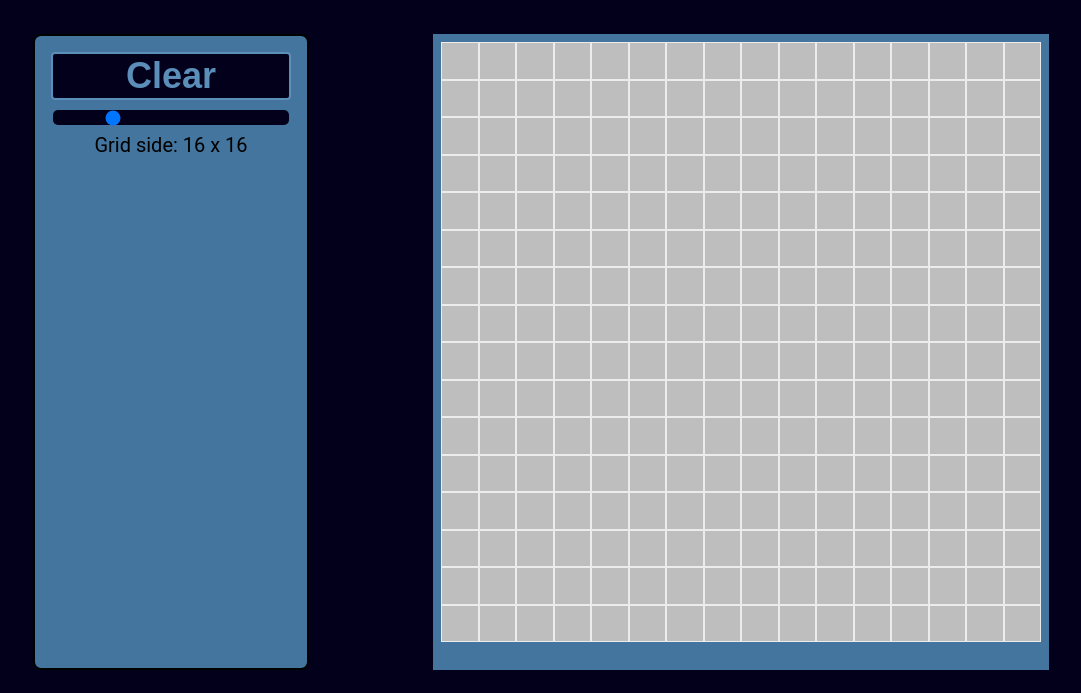
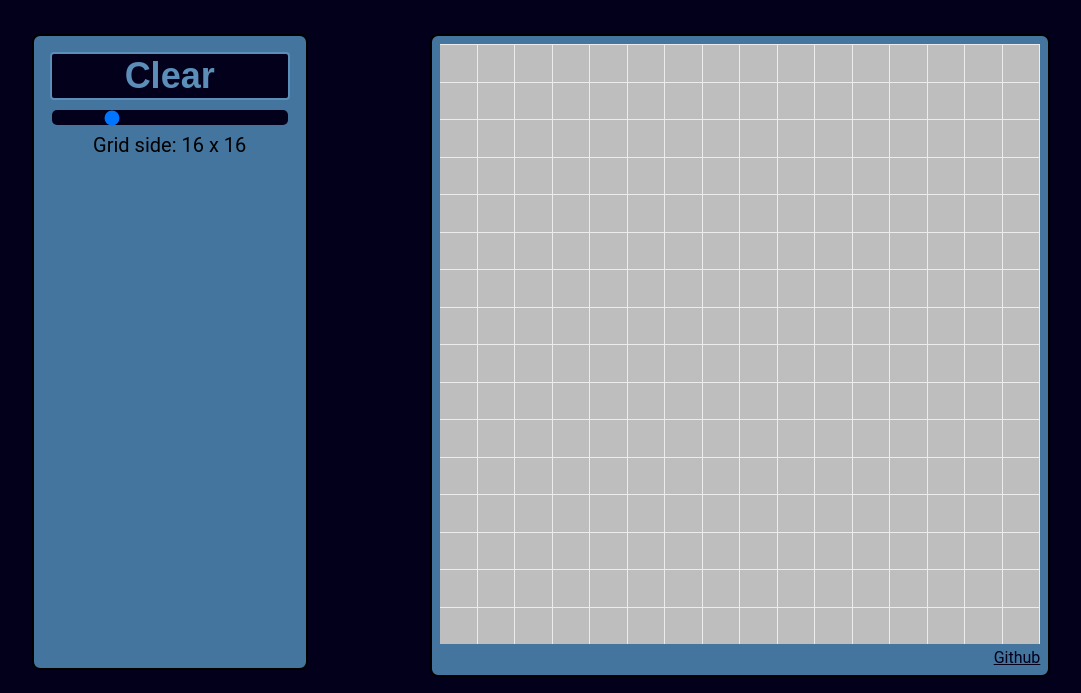
Before and after one commit to hquanvo/etch-a-sketch, a plain HTML site: page index.html in a window 1280 px wide. Shown: the part 107-800 px from the top of the page, without its empty margins (99-1180 px from the left). Drawn offline with Linux system fonts and the light colour scheme.

Commit message:
Add additional styling, link to github

```diff
--- a/etch-a-sketch.js
+++ b/etch-a-sketch.js
@@ -25,7 +25,8 @@ function createGrid(size) {
         gridElement.classList.add("grid-element");
         gridElement.style.width = (canvasLength / size) + 'px';
         gridElement.style.height = 'auto';
-        gridElement.style.border = 'solid 1px #ececec';
+        gridElement.style.borderTop = 'solid 1px #ececec';
+        gridElement.style.borderRight = 'solid 1px #ececec';
         gridElement.style.boxSizing = 'border-box';
         gridElement.addEventListener('mouseover', changeColor)
         canvas.appendChild(gridElement);
--- a/index.html
+++ b/index.html
@@ -19,6 +19,7 @@
         </div>
         <div class = "canvas-container">
             <div id = "canvas"></div>
+            <div id = "link"><a href = "https://github.com/hquanvo">Github</a></div>
         </div>
     </div>
 </body>
--- a/styles.css
+++ b/styles.css
@@ -1,3 +1,10 @@
+a {
+    color: #03001C;
+}
+a:hover {
+    color: #5B8FB9;
+}
+
 body {
     background-color: #03001C;
     font-family: roboto, 'Times New Roman', Times, serif;
@@ -30,6 +37,8 @@ button {
 .canvas-container {
     padding: 8px;
     background-color: #43759E;
+    border: solid 2px;
+    border-radius: 8px;
 }
 
 #button-container {
@@ -42,6 +51,11 @@ button {
     padding: 16px;
     background-color: #43759E;
     gap: 8px;
+}
+
+#link {
+    text-align: end;
+    padding-top: 4px;
 }
 
 #grid-slider {
```
